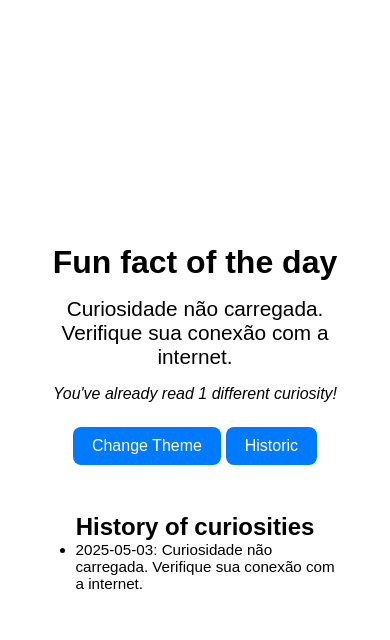
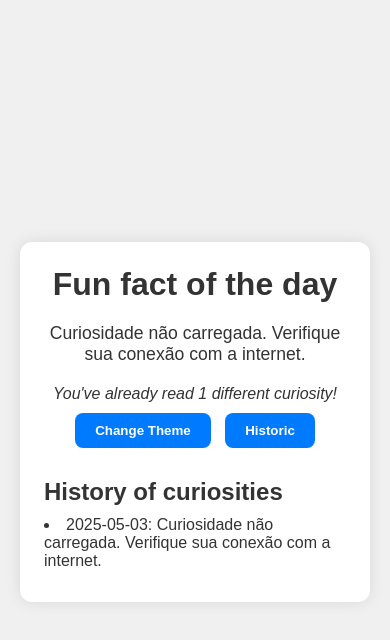
Before and after one commit to vitorrcruzz/curiosidades, a plain HTML site: page index.html in a window 390 px wide. Both pictures are taken after a click on the button "Historic". Drawn offline with Linux system fonts and the light colour scheme; no server answers.

Commit message:
adicionando responsividade ao projeto

```diff
--- a/assets/css/style.css
+++ b/assets/css/style.css
@@ -5,88 +5,107 @@
     box-sizing: border-box;
 }
 
-/* Centralização total */
+/* Fonte base */
 body {
-    background-color: #ffffff;
-    color: #000000;
     font-family: Arial, sans-serif;
-    height: 100vh;
+    background-color: #f0f0f0;
+    color: #333;
+    transition: background-color 0.3s ease, color 0.3s ease;
+    min-height: 100vh;
     display: flex;
+    justify-content: center;
     align-items: center;
-    justify-content: center;
+    padding: 20px;
+}
+
+/* Modo escuro */
+body.modo-escuro {
+    background-color: #121212;
+    color: #f9f9f9;
+}
+
+/* Container principal */
+.container {
+    background-color: #fff;
+    padding: 2rem;
+    border-radius: 12px;
+    box-shadow: 0 0 15px rgba(0, 0, 0, 0.1);
+    width: 100%;
+    max-width: 600px;
+    text-align: center;
     transition: background-color 0.3s ease, color 0.3s ease;
 }
 
-/* Container central com layout em coluna */
-.container {
-    text-align: center;
-    max-width: 600px;
-    width: 90%;
-    padding: 2rem;
+/* Ajuste do tema escuro no container */
+body.modo-escuro .container {
+    background-color: #1e1e1e;
+    color: #f9f9f9;
 }
 
-/* Títulos e texto */
-h1 {
-    font-size: 2rem;
-    margin-bottom: 1rem;
-}
-
-#curiosidade {
-    font-size: 1.3rem;
-    margin-bottom: 1rem;
-}
-
-#estatisticas {
-    font-size: 1rem;
-    margin-bottom: 1.5rem;
-    font-style: italic;
-}
-
-/* Botão */
+/* Botões */
 button {
-    padding: 0.6rem 1.2rem;
-    font-size: 1rem;
-    cursor: pointer;
+    padding: 10px 20px;
+    margin: 10px 5px;
     border: none;
     border-radius: 8px;
+    cursor: pointer;
     background-color: #007bff;
-    color: white;
-    transition: background-color 0.3s ease, color 0.3s ease;
-    margin-bottom: 1rem;
+    color: #fff;
+    font-weight: bold;
+    transition: background-color 0.2s ease;
 }
 
 button:hover {
     background-color: #0056b3;
 }
 
-/* Histórico escondido */
-#historico-container {
-    display: none;
-    margin-top: 2rem;
-}
-
-ul#historico {
-    list-style-type: disc;
-    padding-left: 1.5rem;
-    text-align: left;
-}
-
-ul#historico li {
-    margin-bottom: 0.5rem;
-    font-size: 0.95rem;
-}
-
-/* Modo escuro */
-body.modo-escuro {
-    background-color: #121212;
-    color: #ffffff;
-}
-
+/* Ajuste botão no modo escuro */
 body.modo-escuro button {
-    background-color: #444;
+    background-color: #2980b9;
     color: #fff;
 }
 
-body.modo-escuro button:hover {
-    background-color: #666;
+/* Texto da curiosidade */
+#curiosidade {
+    font-size: 1.25rem;
+    margin: 20px 0;
 }
+
+/* Histórico */
+#historico-container {
+    display: none;
+    margin-top: 20px;
+    text-align: left;
+    max-height: 300px;
+    overflow-y: auto;
+}
+
+#historico-container.show {
+    display: block;
+}
+
+#historico-container h2 {
+    margin-bottom: 10px;
+}
+
+#historico li {
+    margin-bottom: 8px;
+    list-style: disc inside;
+}
+
+/* Estatísticas */
+#estatisticas {
+    margin-top: 20px;
+    font-style: italic;
+}
+
+/* Responsividade */
+@media (max-width: 600px) {
+    .container {
+        padding: 1.5rem;
+    }
+
+    #curiosidade {
+        font-size: 1.1rem;
+    }
+}
```
